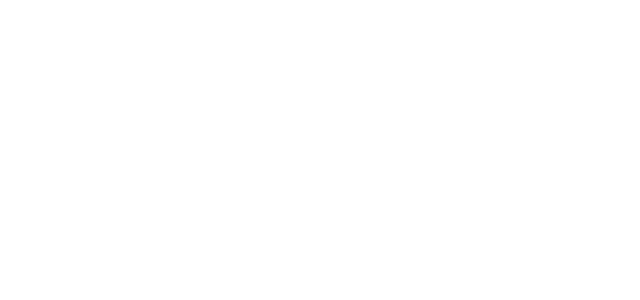
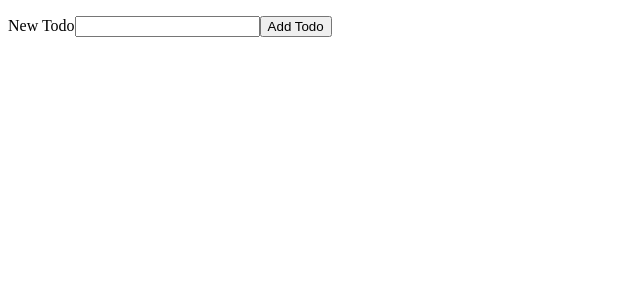
Before and after one commit to RodeoRhodia/advanced-todo-list, a React (Vite) app: page / in a window 1280 px wide. Shown: the top 300 px of the page, without its empty margins (0-640 px from the left). Built offline with nearby package versions, Linux system fonts and the light colour scheme.

Commit message:
add basic functionality

```diff
--- a/src/App.jsx
+++ b/src/App.jsx
@@ -1,5 +1,69 @@
+import { useState } from "react";
+import { TodoItem } from "./TodoItem";
+
 function App() {
+    const [newTodoName, setNewTodoName] = useState("");
+    const [todos, setTodos] = useState([]);
 
+    function addNewTodo() {
+        if (newTodoName === "") return;
+
+        setTodos((currentTodos) => {
+            return [
+                ...currentTodos,
+                {
+                    name: newTodoName,
+                    completed: false,
+                    id: crypto.randomUUID(),
+                },
+            ];
+        });
+        setNewTodoName("");
+    }
+
+    function toggleTodo(todoId, completed) {
+        setTodos((currentTodos) => {
+            return currentTodos.map((todo) => {
+                if (todo.id === todoId) return { ...todo, completed };
+
+                return todo;
+            });
+        });
+    }
+
+    function deleteTodo(todoId) {
+        setTodos((currentTodos) => {
+            return currentTodos.filter((todo) => todo.id !== todoId);
+        });
+    }
+
+    return (
+        <>
+            <ul id="list">
+                {todos.map((todo) => {
+                    return (
+                        <TodoItem
+                            key={todo.id}
+                            {...todo}
+                            toggleTodo={toggleTodo}
+                            deleteTodo={deleteTodo}
+                        />
+                    );
+                })}
+            </ul>
+
+            <div id="new-todo-form">
+                <label htmlFor="todo-input">New Todo</label>
+                <input
+                    type="text"
+                    id="todo-input"
+                    value={newTodoName}
+                    onChange={(e) => setNewTodoName(e.target.value)}
+                />
+                <button onClick={addNewTodo}>Add Todo</button>
+            </div>
+        </>
+    );
 }
 
 export default App;
--- /dev/null
+++ b/src/TodoItem.jsx
@@ -0,0 +1,18 @@
+export function TodoItem({ id, name, completed, toggleTodo, deleteTodo }) {
+    return (
+        <li className="list-item">
+            <label className="list-item-label">
+                <input
+                    checked={completed}
+                    type="checkbox"
+                    data-list-item-checkbox
+                    onChange={(e) => toggleTodo(id, e.target.checked)}
+                />
+                <span data-list-item-text>{name}</span>
+            </label>
+            <button onClick={() => deleteTodo(id)} data-button-delete>
+                Delete
+            </button>
+        </li>
+    );
+}
```
